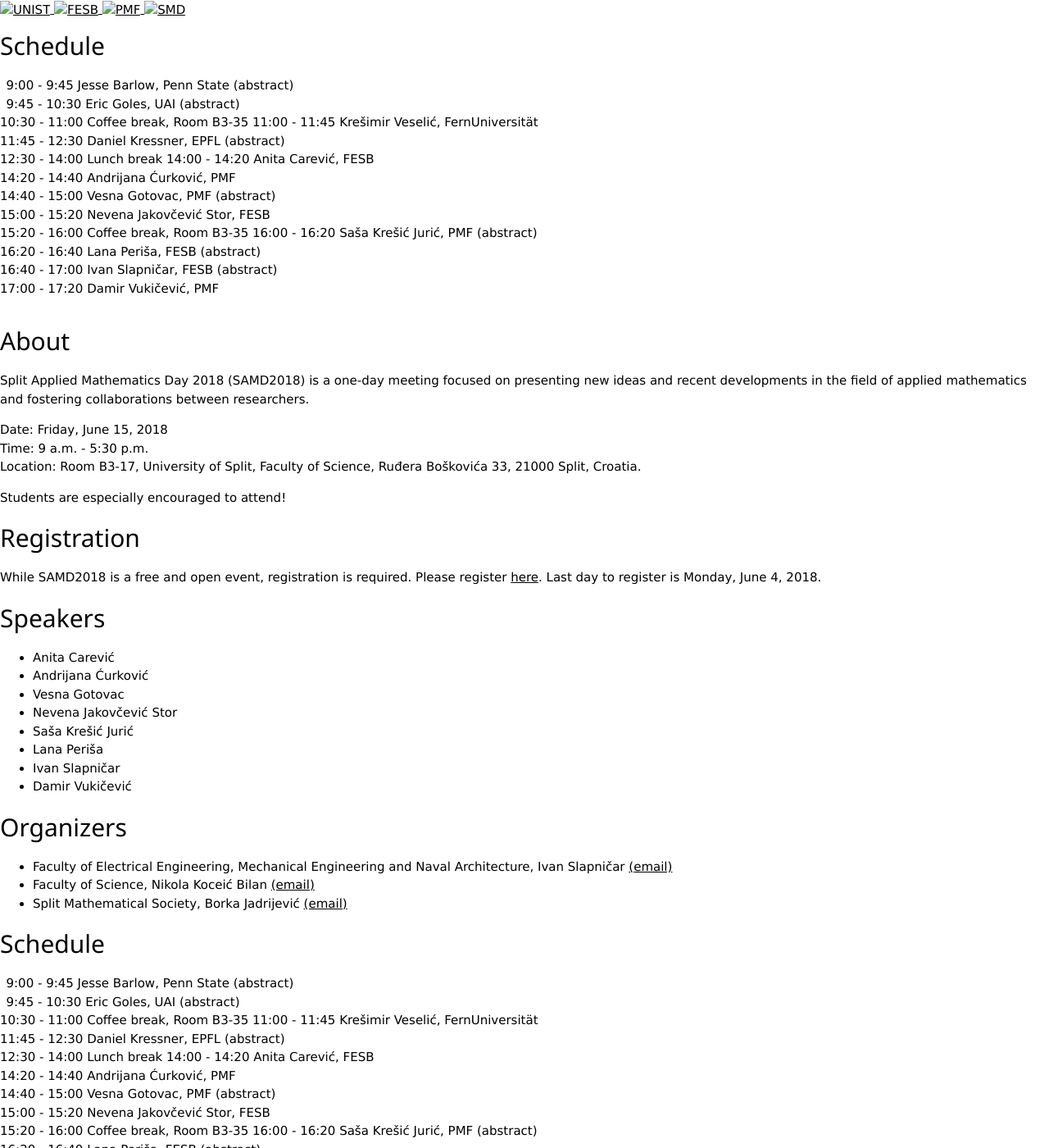
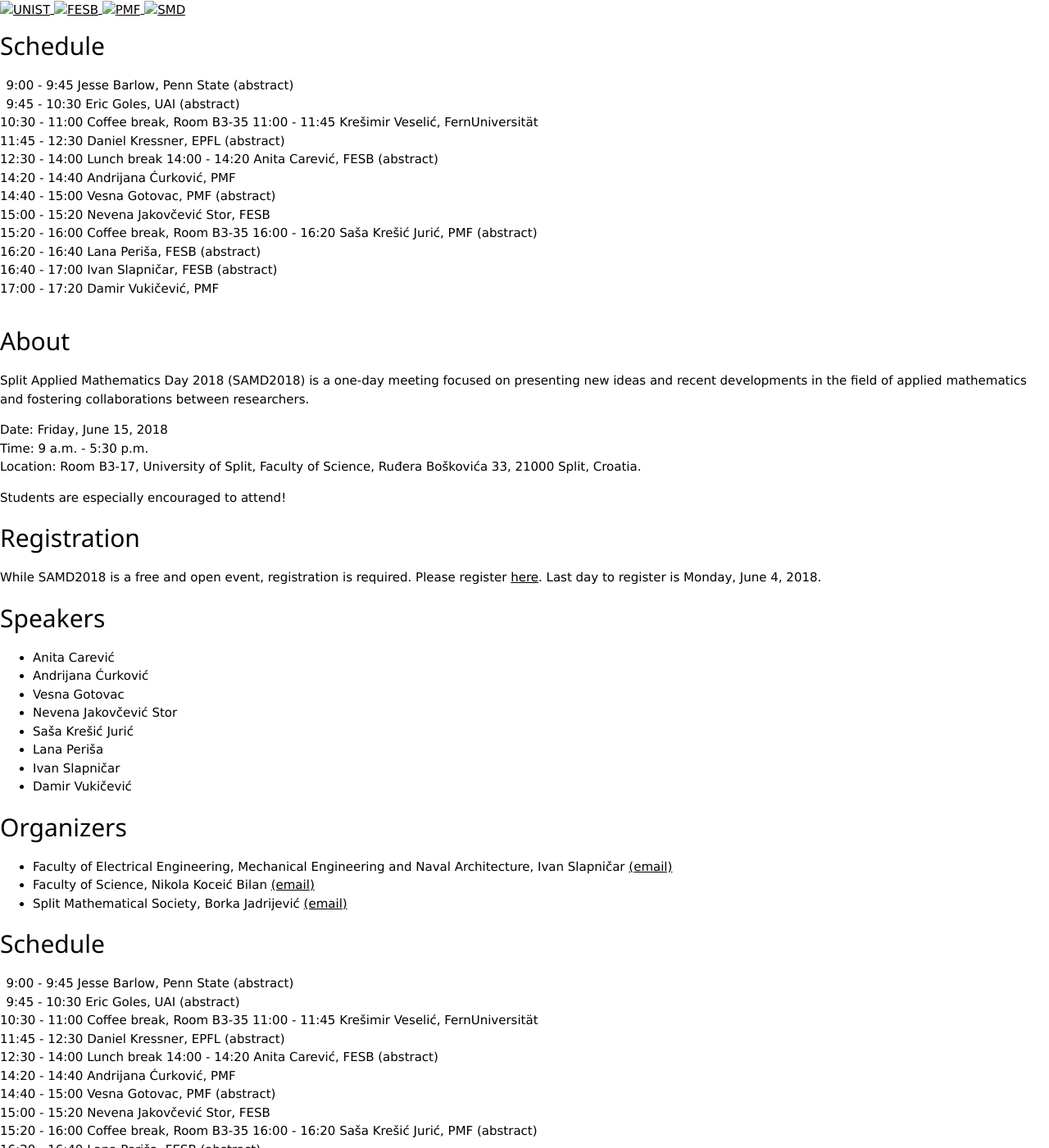
Before and after one commit to ivanslapnicar/SAMD2018, a Jekyll site: the page built from _posts/2018-05-03-schedule.markdown, in a window 1280 px wide and 1400 px high. Shown: the whole window at 82% size. Built offline with Jekyll 4.4.1, drawn with Linux system fonts in a browser that asks for light colours; nearby versions of some CDN libraries; library files that are not in the unit come from our copies; formulas are drawn with MathJax 3.

Commit message:
Carevic abstract.

```diff
--- /dev/null
+++ b/_includes/AnitaCarevic.html
@@ -0,0 +1,16 @@
+<div id="AnitaCarevic" class="w3-modal">
+  <div class="w3-modal-content">
+    <div class="w3-container">
+      <span onclick="document.getElementById('AnitaCarevic').style.display='none'" class="w3-button w3-display-topright">&times;</span>
+
+<h3>Solving the inverse scattering problem in ultrasound tomography using regularized total least squares</h3>
+
+<p><i>Anita Carević, FESB </i></p>
+
+<p> In recent years there have been significant improvements in the use of ultrasound tomography (UT) for the detection of breast cancer. However, ill-posed inverse problem in numerical algorithms utilized for UT is still an issue. To overcome this,  we are solving the inverse problem with two forms of the regularized total least squares (RTLS) method. In order to reconstruct the ultrasound image from the synthetic data, we used the distorted Born iterative (DBI) method, which convergence is ensured using aforementioned RTLS, resulting in a high quality image reconstruction. </p>
+
+
+  <p>This is a joint work with Jesse Barlow, Ivan Slapničar and Mohamed Almekkawy. </p>
+    </div>
+  </div>
+</div>
--- a/_layouts/default.html
+++ b/_layouts/default.html
@@ -22,6 +22,7 @@
  {% include JesseBarlow.html %}
  {% include EricGoles.html %}
  {% include DanielKressner.html %}
+ {% include AnitaCarevic.html %}
  {% include VesnaGotovac.html %}
  {% include SasaKresicJuric.html %}
  {% include LanaPerisa.html %}
--- a/_posts/2018-05-03-schedule.markdown
+++ b/_posts/2018-05-03-schedule.markdown
@@ -12,7 +12,7 @@
 11:00 - 11:45 Krešimir Veselić, FernUniversit&auml;t
 11:45 - 12:30 Daniel Kressner, EPFL <a class="abstract" onclick="document.getElementById('DanielKressner').style.display='block'" >(abstract)</a>
 <span class="break">12:30 - 14:00 Lunch break</span>
-14:00 - 14:20 Anita Carević, FESB
+14:00 - 14:20 Anita Carević, FESB <a class="abstract" onclick="document.getElementById('AnitaCarevic').style.display='block'" >(abstract)</a>
 14:20 - 14:40 Andrijana Ćurković, PMF
 14:40 - 15:00 Vesna Gotovac, PMF <a class="abstract" onclick="document.getElementById('VesnaGotovac').style.display='block'" >(abstract)</a>
 15:00 - 15:20 Nevena Jakovčević Stor, FESB
```
